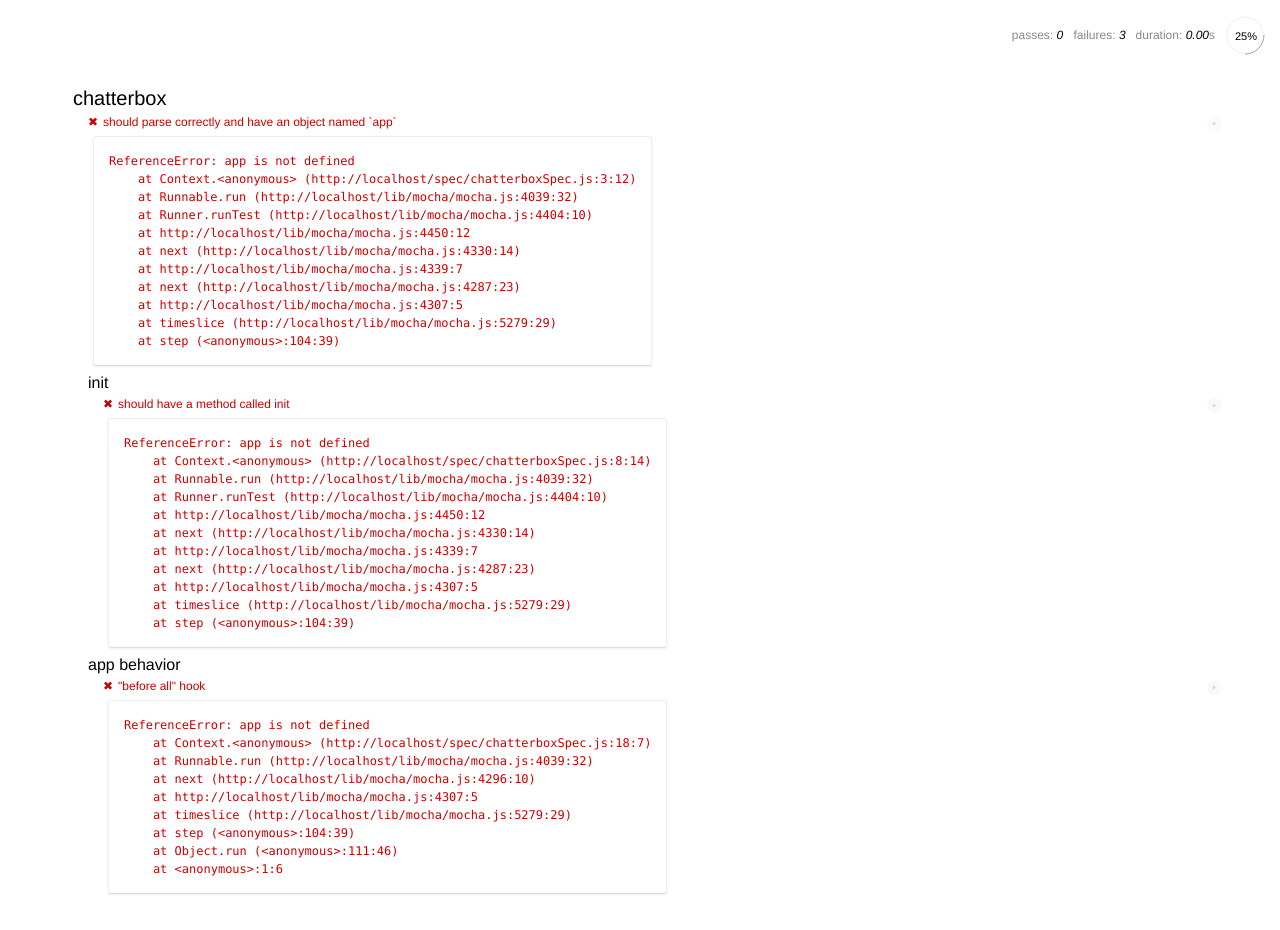
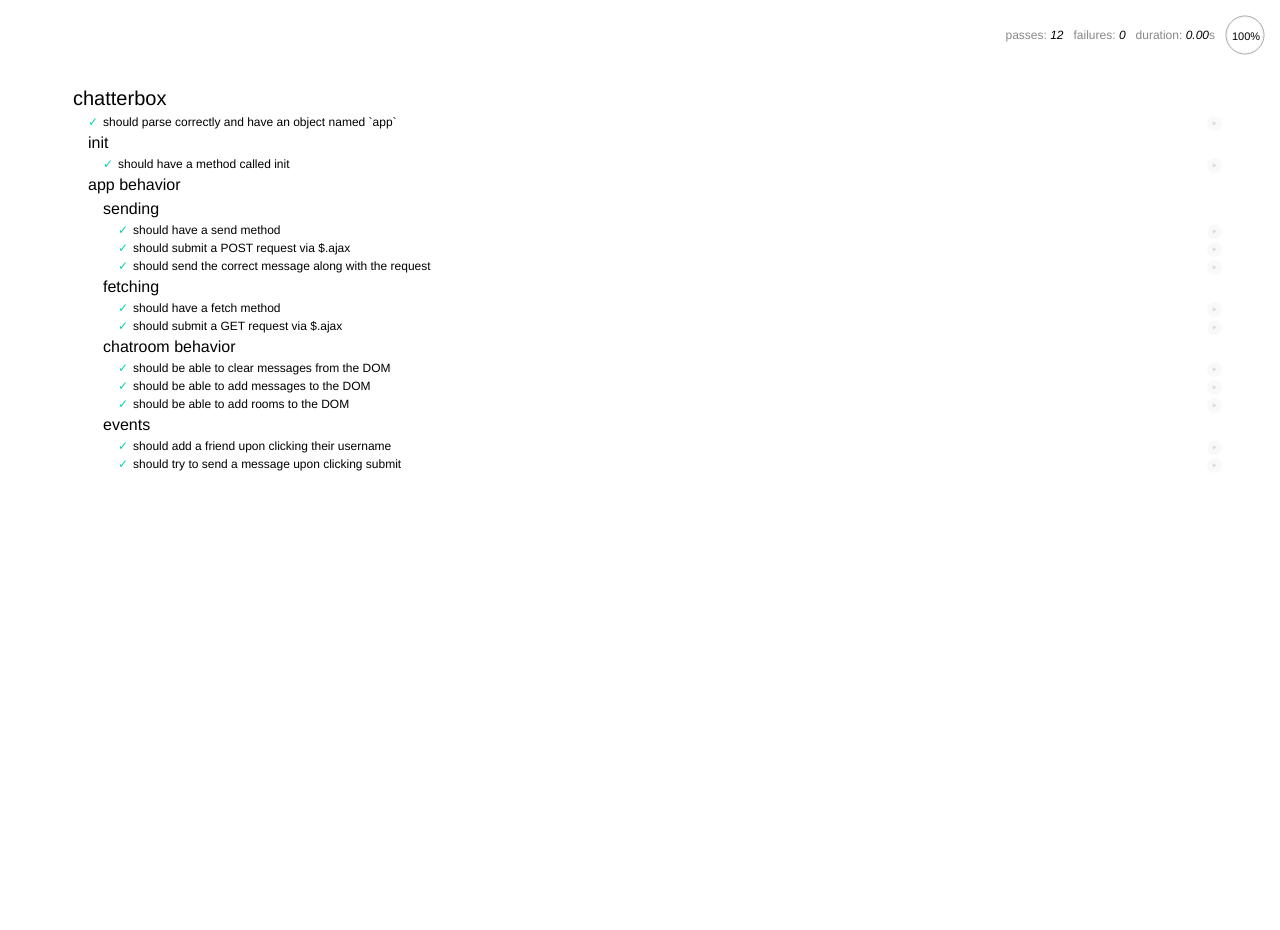
Before and after one commit to sbraunstein/chatterbox-client, a website: page SpecRunner.html in a window 1280 px wide. After the commit the page ends 800 px from the top, so only its background shows below. Drawn offline with Linux system fonts and the light colour scheme.

Commit message:
All tests passing, needinformation to show on UI

```diff
--- a/client/index.html
+++ b/client/index.html
@@ -7,16 +7,36 @@
 
   <!-- dependencies -->
   <script src="bower_components/jquery/jquery.min.js"></script>
-    <script src="bower_components/underscore/underscore.min.js"></script>
+  <script src="bower_components/underscore/underscore-min.js"></script>
   <!-- your scripts -->
   <script src="env/config.js"></script>
   <script src="scripts/app.js"></script>
+  <script type="text/javascript">$(app.init.bind(app))</script>
 </head>
 <body>
   <div id="main">
     <h1>chatterbox</h1>
-        <div id="chats">jgyjg</div>
-      <!-- Your HTML goes here! -->
+    <select id ="roomSelect"></select>
+    <input id="message" value="Send a message!!"></input>
+    <input id="addRoom" value="Add a Room!"></input>
+    <button id="roomButton">ADDDDD ROOOOM</button>
+    <button id="send">SENDDDDD</button>
+    <div id="chats"></div>
   </div>
 </body>
+<script type="text/javascript">
+  $("#message").click(function() {
+    $("#message").val("")
+  })
+   $("#addRoom").click(function() {
+    $("#addRoom").val("")
+  })
+    $("#send").click(function() {
+    $("#message").val("")
+  })
+    $("#roomButton").click(function(){
+      $('#  addRoom').val("")
+    })
+</script>
+
 </html>
--- a/client/scripts/app.js
+++ b/client/scripts/app.js
@@ -1,13 +1,24 @@
 // YOUR CODE HERE:
 
 https://api.parse.com/1/classes/chatterbox
+var app;
 
-var app = {
-	server: 'https://api.parse.com/1/classes/chatterbox',
-	init: function() {},
+(function(){
+	app = {
+		init: function() {
+			app.server = 'https://api.parse.com/1/classes/chatterbox';
+			app.friends = [];
+			app.$main = $('#main');
+			app.$chats = $("#chats");
+			app.$main.on('click','.username', app.addFriend);
+			app.$main.on('submit','#send', app.handleSubmit);
+			app.$main.on('submit','#addRoom', app.addRoom);
+
+
+		},
 		send: function(message) {
 			$.ajax({
-			url: this.server,
+				url: app.server,
 				type: 'POST',
 				data: JSON.stringify(message),
 				contentType: 'application/json',
@@ -21,12 +32,20 @@ var app = {
 		},
 		fetch: function(message) {
 			$.ajax({
-			url: this.server,
+				url: app.server,
 				type: 'GET',
 				data: JSON.stringify(message),
 				contentType: 'application/json',
 				success: function (data) {
+					console.log(data);
 					console.log('chatterbox: Message recieved');
+					_.each(data, function(item){
+
+						app.$chats.append('<p><a href="#" class="username">' + item.username + "</a>: " + item.text + "</p>");
+						// body
+
+					});
+
 				},
 				error: function (data) {
 					console.error('chatterbox: Failed to recieve message');
@@ -34,13 +53,24 @@ var app = {
 			})
 		},
 		clearMessages: function(){
-		$("#chats").empty();
+			app.$chats.empty();
 		},
 		addMessage: function(message){
-		var message = JSON.stringify(message)
-		$("#chats").append("<p>" + message + "</p>");
-	}
-	addRoom: function(){
+			app.$chats.append('<p><a href="#" class="username">' + message.username + "</a>: " + message.text + "</p>");
+		},
+		addRoom: function(room){
+			console.log('runnininining')
+			$("#roomSelect").append("<option>"+room+"</option>");
+		},
+		addFriend: function() {
+			app.friends.push(this.text);
+		},
+		handleSubmit: function() {
+		},
 
-	}
+
 	};
+
+})()
+
+// $(app.init());
```
Lines whose indentation alone changed are shown as unchanged.
